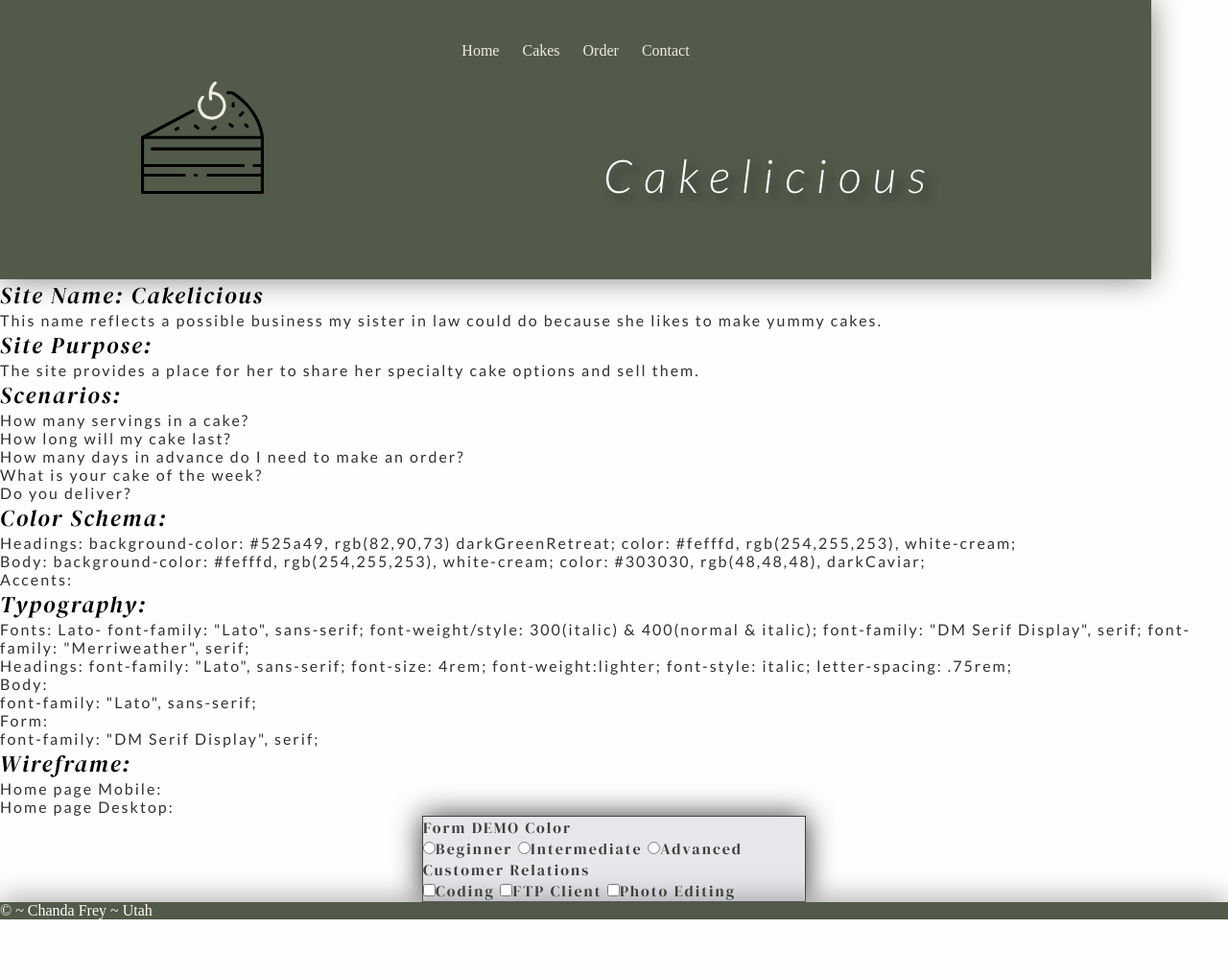
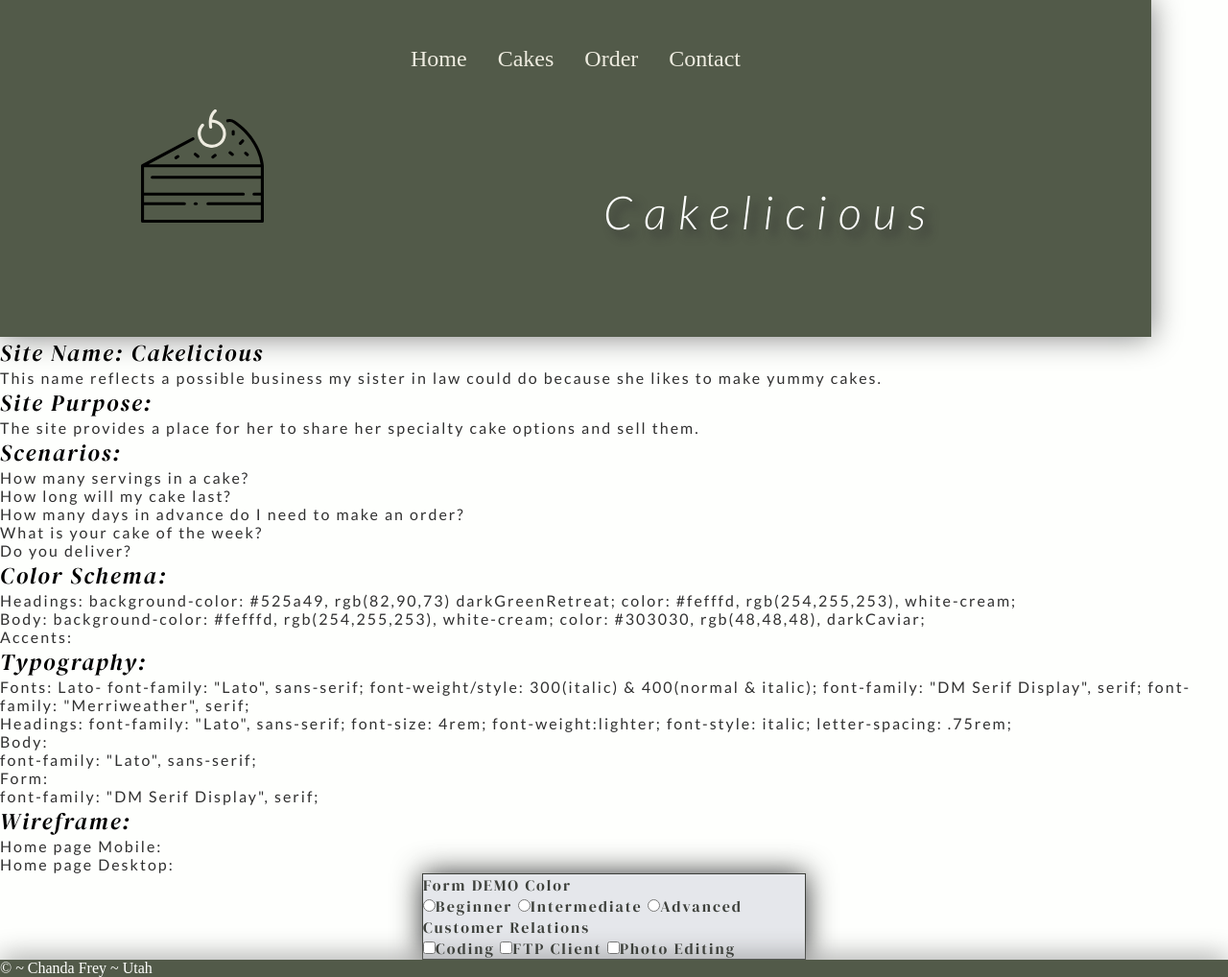
Before and after one commit to chandafrey/wdd131, a plain HTML site: page project/siteplan.html in a window 1280 px wide. Shown: the whole page at 96% size. Before the commit the page ends 958 px from the top, so only its background shows below. Drawn offline with Linux system fonts and the light colour scheme.

Commit message:
fixed clamp and padding on .navigation a

```diff
--- a/project/styles/siteplan.css
+++ b/project/styles/siteplan.css
@@ -106,6 +106,7 @@ nav { /*not sure if this is needed*/
     max-width: 700px;
 }
 .navigation {
+
     list-style: none;
     margin: 0 auto;
     max-width: 760px;
@@ -115,11 +116,16 @@ nav { /*not sure if this is needed*/
 }
 .navigation a {
     display: block;
-    padding: .75rem;
+    padding: 1rem;
     text-decoration: none;
     color: #eeece0;
-    transition: .5s;
-    font-size: clamp(1rem, 2vmin, 1.5rem);
+    transition: .5s; /*USE THIS IF YOU HOVER over a link: Background color changes and Font Size increases
+    The transition: .5s; makes that happen gradually, giving a smooth, polished effect*/
+    font-size: clamp(1rem, 3vmin, 1.5rem); /*This is a responsive font size rule using clamp(). It's super handy and flexible.
+    clamp(min, preferred, max) means:
+    min: the smallest allowed size
+    preferred: the flexible size based on the screen (like viewport width)
+    max: the largest allowed size */
 }
 .navigation a:hover,
 .navigation a:active {
```
